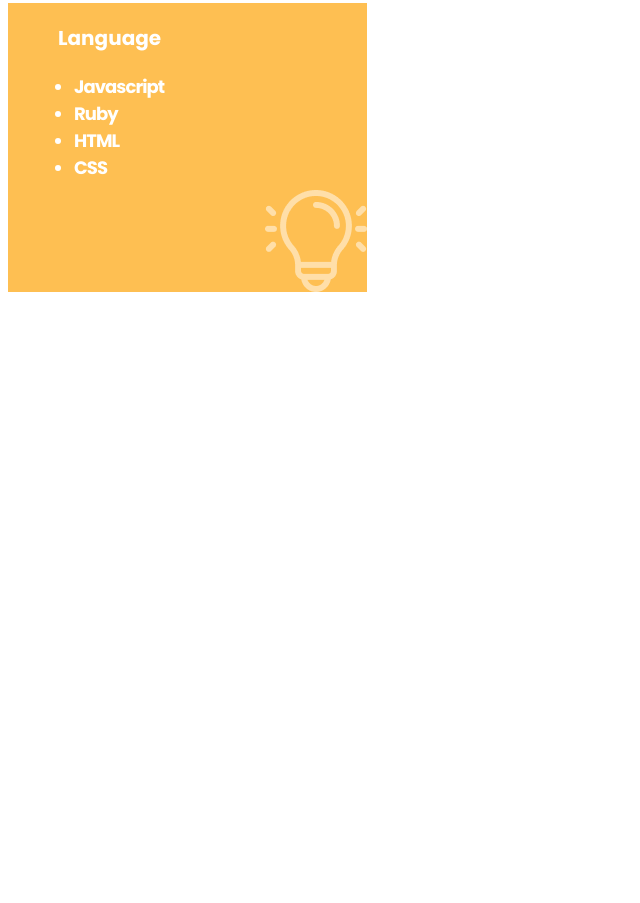
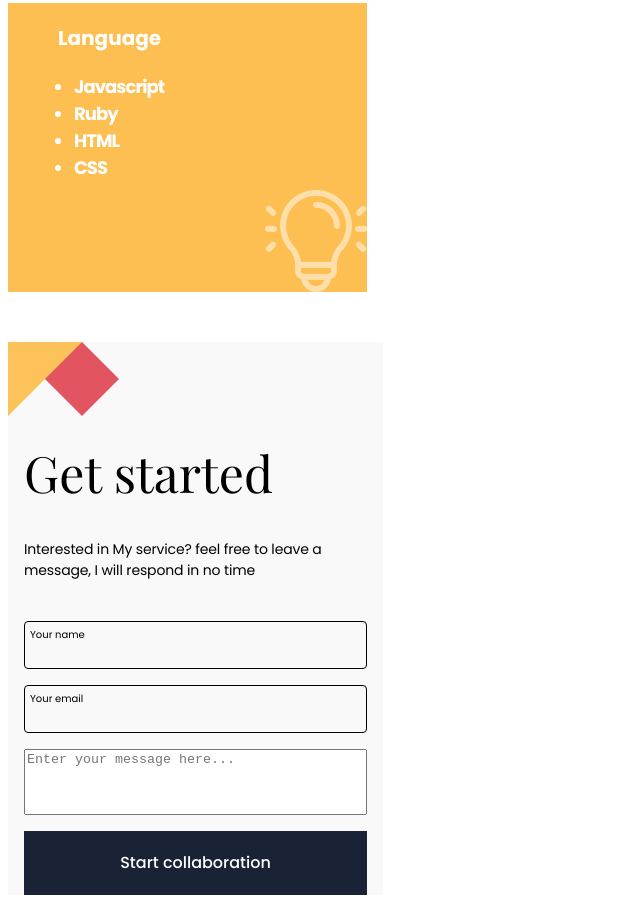
Before and after one commit to Derick1530/portfolio, a website: page src/index.html in a window 1280 px wide. Shown: the part 4300-5203 px from the top of the page, without its empty margins (0-640 px from the left). Before the commit the page ends 4642 px from the top, so only its background shows below. Drawn offline with nearby package versions, Linux system fonts and the light colour scheme.

Commit message:
Add Contact Form

```diff
--- a/src/index.html
+++ b/src/index.html
@@ -161,5 +161,32 @@
         </ul>
       </div>
     </section>
+    <section id="contact">
+      <div id="contact-container">
+        <h1 id="contact_header">Get started</h1>
+        <p class="me_descriptions">
+          Interested in My service? feel free to leave a message, I will respond
+          in no time
+        </p>
+        <form id="contact_form">
+          <div class="form_container">
+            <label for="name"> Your name </label>
+            <input type="text" id="name" />
+          </div>
+          <div class="form_container">
+            <label for="email"> Your email </label>
+            <input type="email" id="email" />
+          </div>
+
+          <textarea
+            cols="10"
+            name="w3review"
+            rows="4"
+            placeholder="Enter your message here..."
+          ></textarea>
+          <button type="submit" id="my_link">Start collaboration</button>
+        </form>
+      </div>
+    </section>
   </body>
 </html>
--- a/style.css
+++ b/style.css
@@ -4,6 +4,16 @@ body {
   font-family: "Poppins", sans-serif;
   font-style: normal;
   max-width: 375px;
+}
+button,
+input[type="submit"] {
+  background: none;
+  color: inherit;
+  border: none;
+  padding: 0;
+  font: inherit;
+  cursor: pointer;
+  outline: inherit;
 }
 
 a:link {
@@ -18,6 +28,15 @@ a:visited {
 
 a:active {
   text-decoration: none;
+}
+
+textarea {
+  resize: none;
+  outline: none;
+}
+
+*:focus {
+  outline: none;
 }
 
 #header {
@@ -94,6 +113,14 @@ a:active {
   font-style: normal;
   font-weight: 400;
   font-size: 50px;
+  line-height: 100%;
+}
+#contact_header {
+  font-family: "Playfair Display";
+  font-style: normal;
+  font-weight: 400;
+  font-size: 50px;
+  padding-top: 106px;
   line-height: 100%;
 }
 #about_header {
@@ -263,3 +290,38 @@ a:active {
   display: flex;
   gap: 1rem;
 }
+#contact {
+  background-color: #f9f9fa;
+  background-repeat: no-repeat;
+  background-size: 111px 74px;
+  background-image: url("../images/image_geometry.png");
+}
+#contact-container {
+  margin: 0 16px;
+}
+
+#contact_form {
+  display: flex;
+  flex-direction: column;
+  gap: 1rem;
+}
+
+.form_container {
+  display: flex;
+  border-radius: 4px;
+  flex-direction: column;
+  border: 1px solid;
+  padding: 5px;
+}
+.form_container:hover {
+  border: 1px solid #1a2236;
+}
+
+.form_container input {
+  background: transparent;
+  border: none;
+  font-size: 16px;
+}
+.form_container label {
+  font-size: 10px;
+}
```
